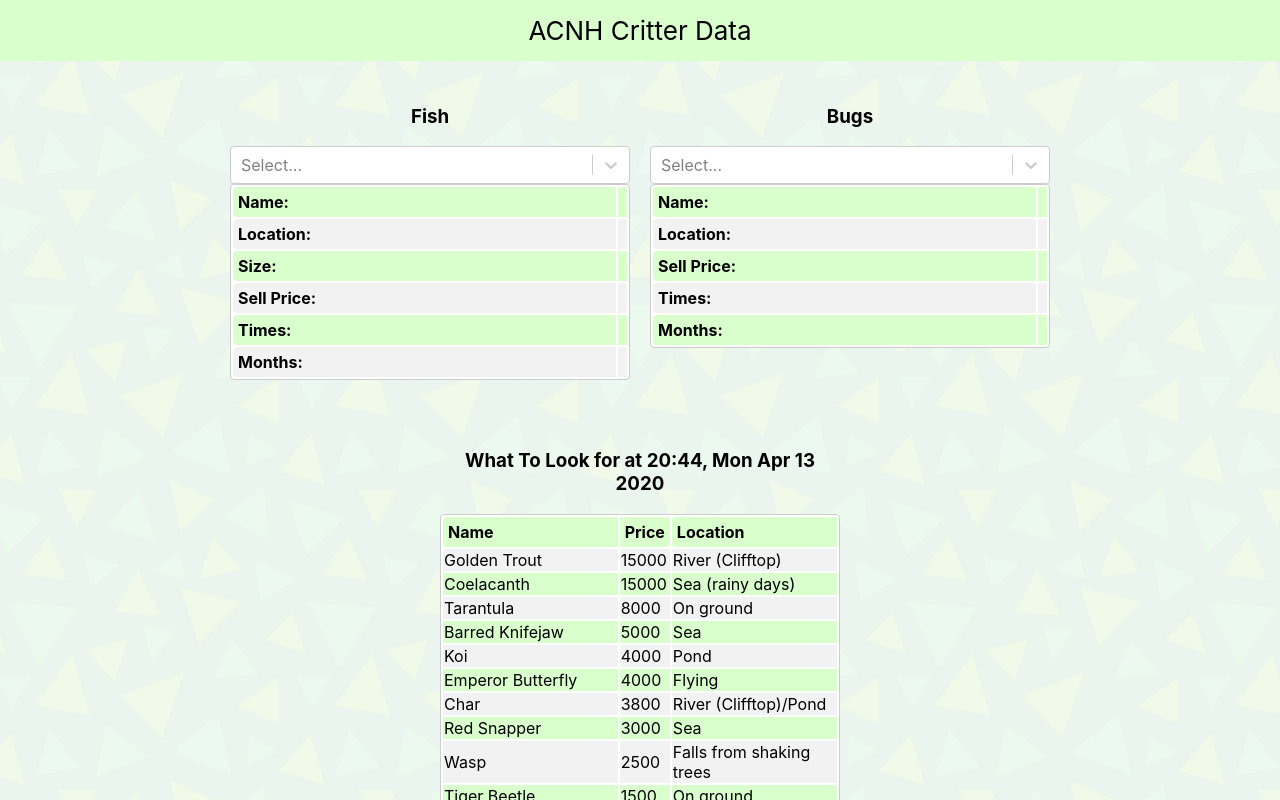
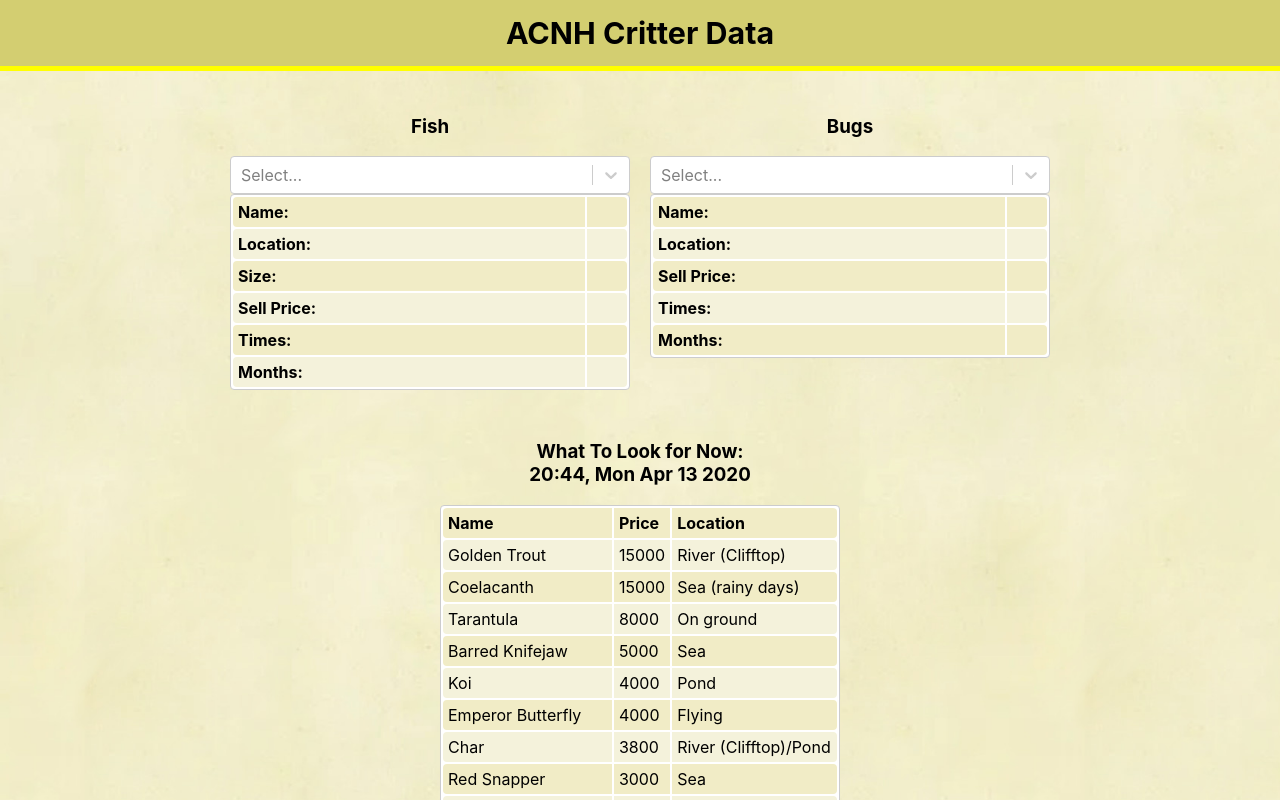
Before and after one commit to bkopchains/acnh_website, a React (Create React App) app: page / in a window 1280 px wide. Shown: the top 800 px of the page. Built offline with nearby package versions, Linux system fonts and the light colour scheme.

Commit message:
changed theme and some ui

```diff
--- a/src/App.css
+++ b/src/App.css
@@ -1,7 +1,7 @@
 html {
-  background-image: url("img/grassTile.jpg");
+  background-image: url("img/parchment.jpg");
   background-repeat: repeat;
-  background-size: 300px 300px;
+  background-size: 1000px 1000px;
 }
 
 .App-logo {
@@ -20,38 +20,15 @@
 }
 
 .App-header {
-  background-color: #d9ffcd;
+  background-color: #F1ECC6;
   text-align: center;
 }
 
 .TitleBox {
-  background-color: #d9ffcd;
+  background-color: #D3CE71;
   font-size: calc(10px + 2vmin);
   padding: 15px;
-}
-
-tr:nth-child(even) {
-  background-color: #f2f2f2;
-}
-tr:nth-child(odd) {
-  background-color: #d9ffcd;
-}
-tr {
-  border: 1px solid #CCCCCC;
-}
-
-th:nth-child(even) {
-  border-top-right-radius: 4px;
-  border-bottom-right-radius: 4px;
-}
-th:nth-child(odd) {
-  border-top-left-radius: 4px;
-  border-bottom-left-radius: 4px;
-}
-
-th {
-  text-align: left;
-  padding: 5px;
+  border-bottom: 5px solid yellow
 }
 
 .App-Body {
@@ -89,27 +66,28 @@
   width: 100%;
   max-width: 400px;
   margin: 10px;
-  border: 1px solid #CCCCCC;
+  border: 3px solid #CCCCCC;
   border-radius: 4px;
   width: 100%;
   background: white;
 }
 
 tr:nth-child(even) {
-  background-color: #f2f2f2;
+  background-color: #F4F2DB;
 }
 tr:nth-child(odd) {
-  background-color: #d9ffcd;
-}
-tr {
-  border: 1px solid #CCCCCC;
+  background-color: #F1ECC6;
 }
 
-th:nth-child(even) {
+.critterTable td {
+  padding: 5px;
+}
+
+.pickerTable td, .tableEnd {
   border-top-right-radius: 4px;
   border-bottom-right-radius: 4px;
 }
-th:nth-child(odd) {
+.pickerTable th, .tableStart {
   border-top-left-radius: 4px;
   border-bottom-left-radius: 4px;
 }
@@ -128,13 +106,6 @@
   text-align: center;
 }
 
-.critterTable {
-  border: 1px solid #CCCCCC;
-  border-radius: 4px;
-  width: 100%;
-  background: white;
-}
-
 @keyframes App-logo-spin {
   from {
     transform: rotate(0deg);
--- a/src/App.js
+++ b/src/App.js
@@ -56,7 +56,7 @@
       <div className="App">
         <header className="App-header">
           <div className="TitleBox">
-            <div>ACNH Critter Data</div>
+            <h3 style={{margin: "0px"}}>ACNH Critter Data</h3>
           </div>
         </header>
         <div className="App-Body">
@@ -81,7 +81,8 @@
         </div>
         <div className="App-Body">
           <div className="critterSection">
-            <h3>What To Look for at {dateString}</h3>
+            <h3 style={{margin: "0px"}}>What To Look for Now:</h3>
+            <h3 style={{marginTop: "0px"}}>{dateString}</h3>
             <SuggestionTable tableData={WHATTODO}/>
           </div>
         </div>
--- a/src/components/BugTable.js
+++ b/src/components/BugTable.js
@@ -2,7 +2,7 @@
 
 const BugTable = ({bugData}) => {
   return (
-    <table className="critterTable">
+    <table className="critterTable pickerTable">
       <tr>
         <th>Name:</th>
         <td>{bugData.name}</td>
--- a/src/components/FishTable.js
+++ b/src/components/FishTable.js
@@ -2,7 +2,7 @@
 
 const FishTable = ({fishData}) => {
   return (
-    <table className="critterTable">
+    <table className="critterTable pickerTable">
       <tr>
         <th>Name:</th>
         <td>{fishData.name}</td>
--- a/src/components/SuggestionTable.js
+++ b/src/components/SuggestionTable.js
@@ -5,9 +5,9 @@
     const tableRows = tableData.map((datum) => {
         return (
             <tr>
-                <td>{datum.name}</td>
+                <td className="tableStart">{datum.name}</td>
                 <td>{datum.price}</td>
-                <td>{datum.location}</td>
+                <td className="tableEnd">{datum.location}</td>
             </tr>
         )
     })
@@ -15,9 +15,9 @@
   return (
     <table className="critterTable">
       <tr>
-        <th>Name</th>
+        <th className="tableStart">Name</th>
         <th>Price</th>
-        <th>Location</th>
+        <th className="tableEnd">Location</th>
       </tr>
       {tableRows}
     </table>
```
Also changed, not shown: src/img/parchment.jpg (added).
